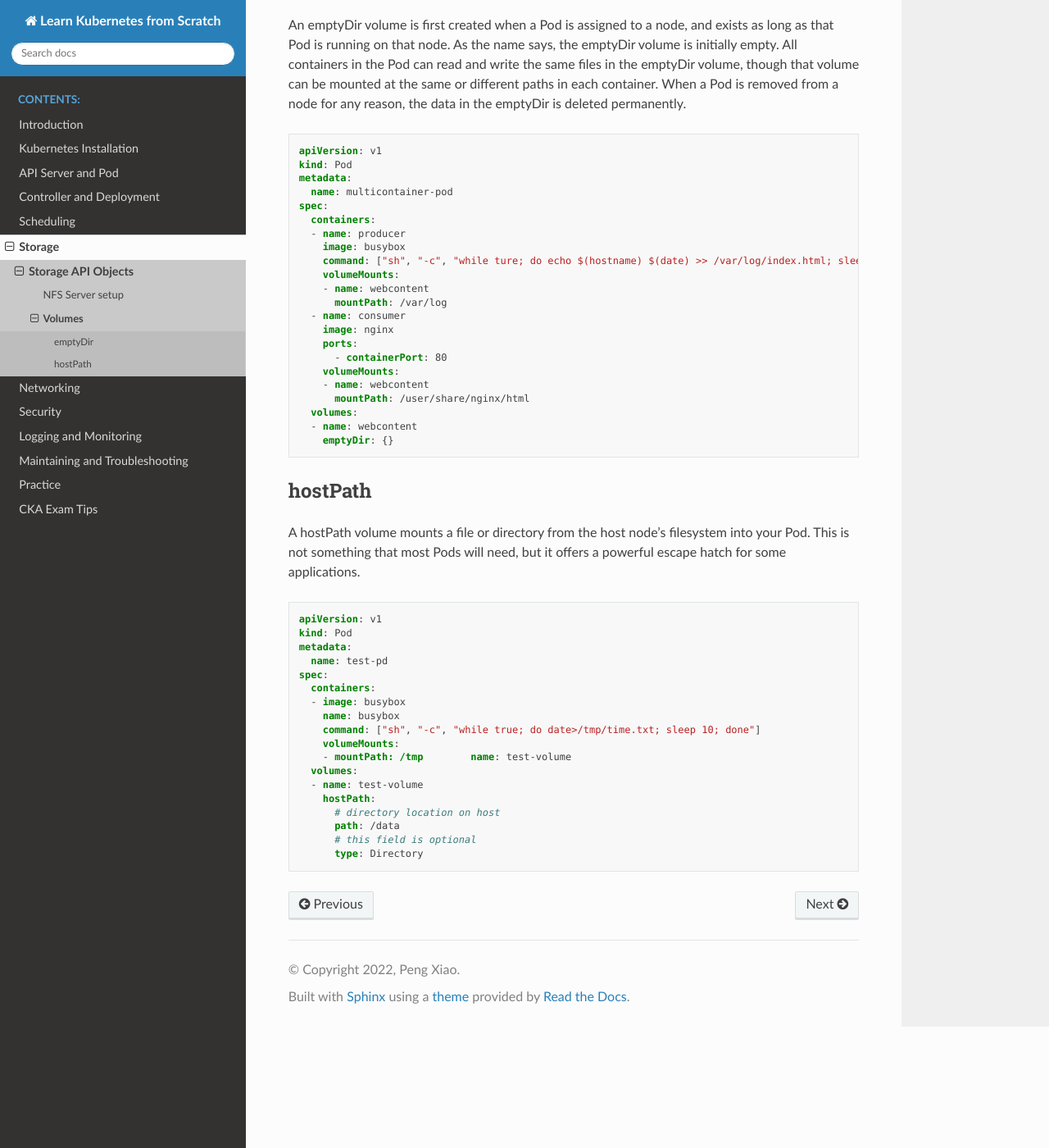
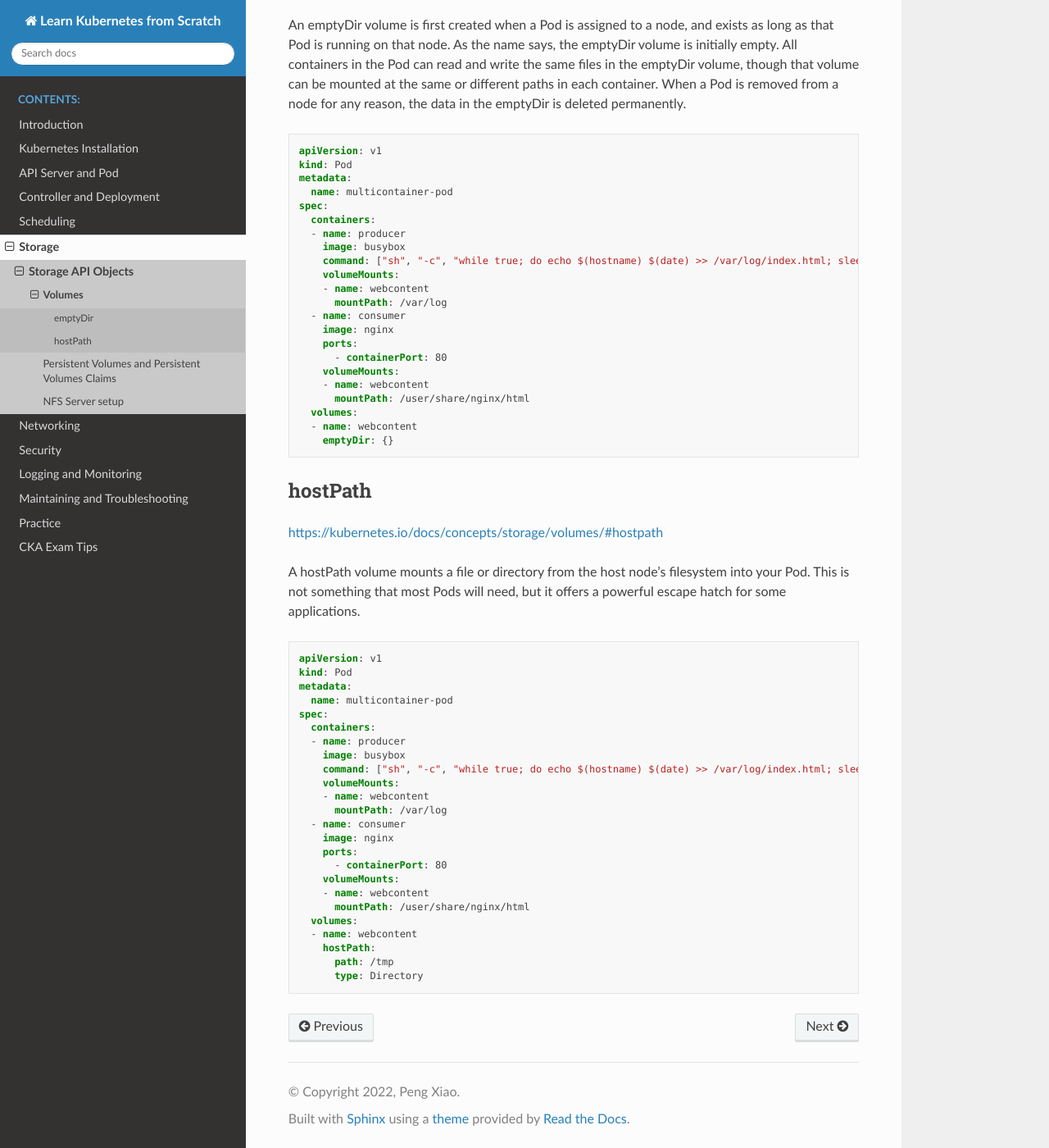
Before and after one commit to xiaopeng163/learn-k8s-from-scratch, a Sphinx documentation site: the page built from source/storage/volume.rst, in a window 1280 px wide and 1400 px high, scrolled down 461 px. Shown: the whole window at 82% size. Built offline with Sphinx 7.4.7 and the Read the Docs theme 2.0.0, drawn with Linux system fonts in a browser that asks for light colours.

Commit message:
update storage

```diff
--- a/source/storage/pv.rst
+++ b/source/storage/pv-pvc.rst
@@ -1,5 +1,5 @@
-Persistent Volumes
-=====================
+Persistent Volumes and Persistent Volumes Claims
+====================================================
 
 
 Type of Persistent Volumes
@@ -23,6 +23,7 @@ Type of Persistent Volumes
 
 
 Persistent Volumes Claims
+----------------------------
 
 A request for storage by a user
 
--- a/source/storage/volume.rst
+++ b/source/storage/volume.rst
@@ -26,7 +26,7 @@ though that volume can be mounted at the same or different paths in each contain
       containers:
       - name: producer
         image: busybox
-        command: ["sh", "-c", "while ture; do echo $(hostname) $(date) >> /var/log/index.html; sleep 10; done"]
+        command: ["sh", "-c", "while true; do echo $(hostname) $(date) >> /var/log/index.html; sleep 10; done"]
         volumeMounts:
         - name: webcontent
           mountPath: /var/log
@@ -45,27 +45,35 @@ though that volume can be mounted at the same or different paths in each contain
 hostPath
 ---------------
 
+https://kubernetes.io/docs/concepts/storage/volumes/#hostpath
+
 A hostPath volume mounts a file or directory from the host node's filesystem into your Pod.
 This is not something that most Pods will need, but it offers a powerful escape hatch for some applications.
 
 
 .. code-block:: yaml
 
-  apiVersion: v1
-  kind: Pod
-  metadata:
-    name: test-pd
-  spec:
-    containers:
-    - image: busybox
-      name: busybox
-      command: ["sh", "-c", "while true; do date>/tmp/time.txt; sleep 10; done"]
-      volumeMounts:
-      - mountPath: /tmp        name: test-volume
-    volumes:
-    - name: test-volume
-      hostPath:
-        # directory location on host
-        path: /data
-        # this field is optional
-        type: Directory
+      apiVersion: v1
+      kind: Pod
+      metadata:
+        name: multicontainer-pod
+      spec:
+        containers:
+        - name: producer
+          image: busybox
+          command: ["sh", "-c", "while true; do echo $(hostname) $(date) >> /var/log/index.html; sleep 10; done"]
+          volumeMounts:
+          - name: webcontent
+            mountPath: /var/log
+        - name: consumer
+          image: nginx
+          ports:
+            - containerPort: 80
+          volumeMounts:
+          - name: webcontent
+            mountPath: /user/share/nginx/html
+        volumes:
+        - name: webcontent
+          hostPath:
+            path: /tmp
+            type: Directory
--- a/source/stroage.rst
+++ b/source/stroage.rst
@@ -14,5 +14,6 @@ Storage API Objects
    :maxdepth: 2
    :caption: Contents:
 
+   storage/volume
+   storage/pv-pvc
    storage/nfs
-   storage/volume
```
Also changed, not shown: source/storage/pod.rst (deleted, +0 -24 lines), source/storage/test.rst (deleted).
